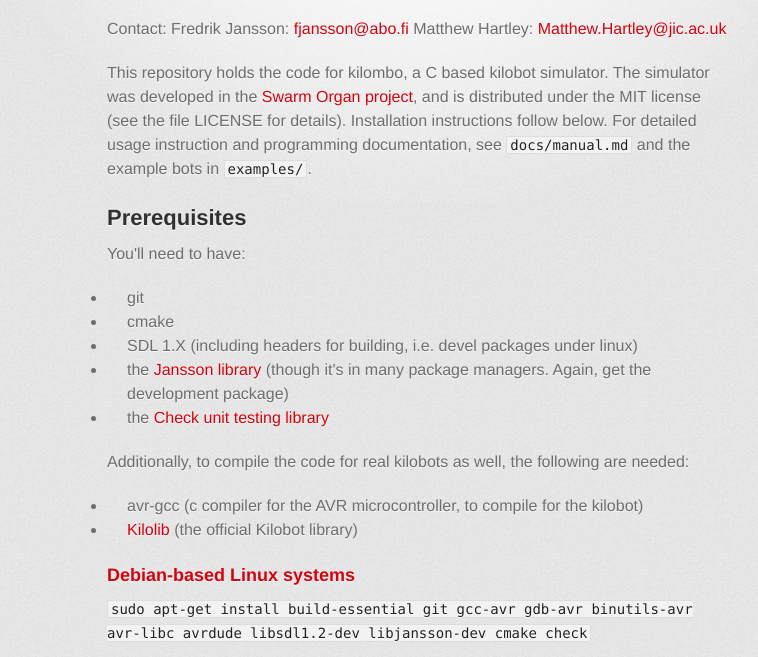
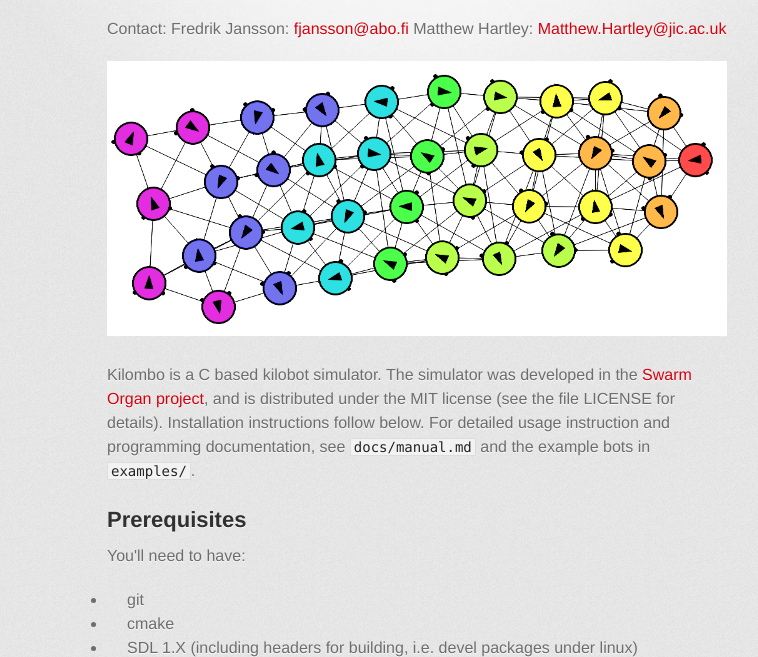
Before and after one commit to JIC-CSB/kilombo, a plain HTML site: page index.html in a window 1280 px wide. Shown: the part 370-1027 px from the top of the page, without its empty margins (223-981 px from the left). Drawn offline with Linux system fonts and the light colour scheme; a web font is replaced by a local one.

```diff
--- a/index.html
+++ b/index.html
@@ -41,7 +41,9 @@
 Fredrik Jansson: <a href="mailto:fjansson@abo.fi">fjansson@abo.fi</a>
 Matthew Hartley: <a href="mailto:Matthew.Hartley@jic.ac.uk">Matthew.Hartley@jic.ac.uk</a></p>
 
-<p>This repository holds the code for kilombo, a C based kilobot simulator. The simulator was developed in the <a href="www.swarm-organ.eu">Swarm Organ project</a>, and is distributed under the MIT license (see the file LICENSE for details). Installation instructions follow below. For detailed usage instruction and programming documentation, see <code>docs/manual.md</code> and the example bots in <code>examples/</code>.</p>
+<p><img src="/images/gradient2-sim.png" alt="Simulator"></p>
+
+<p>Kilombo is a C based kilobot simulator. The simulator was developed in the <a href="www.swarm-organ.eu">Swarm Organ project</a>, and is distributed under the MIT license (see the file LICENSE for details). Installation instructions follow below. For detailed usage instruction and programming documentation, see <code>docs/manual.md</code> and the example bots in <code>examples/</code>.</p>
 
 <h2>
 <a id="prerequisites" class="anchor" href="#prerequisites" aria-hidden="true"><span class="octicon octicon-link"></span></a>Prerequisites</h2>
```
Also changed, not shown: params.json (+1 -1 lines).
